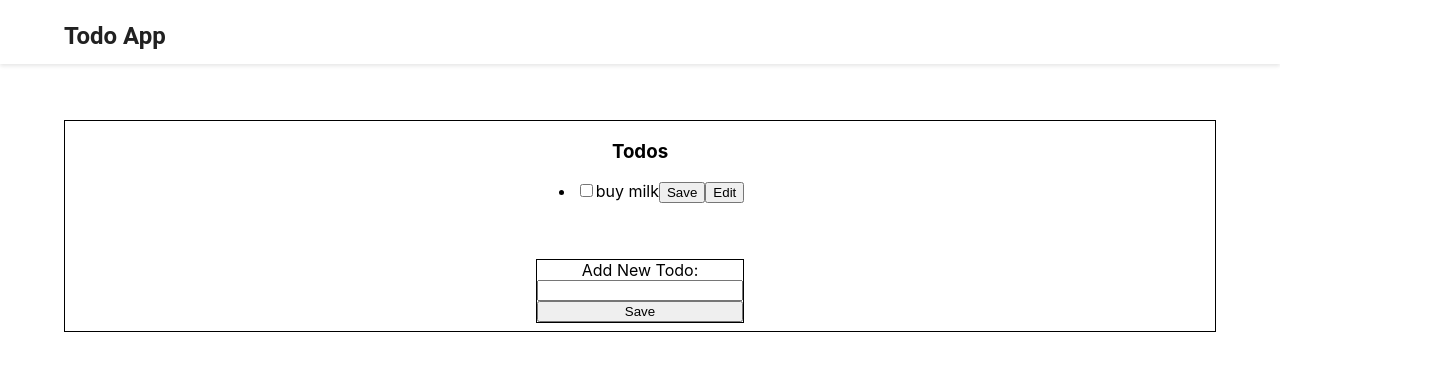
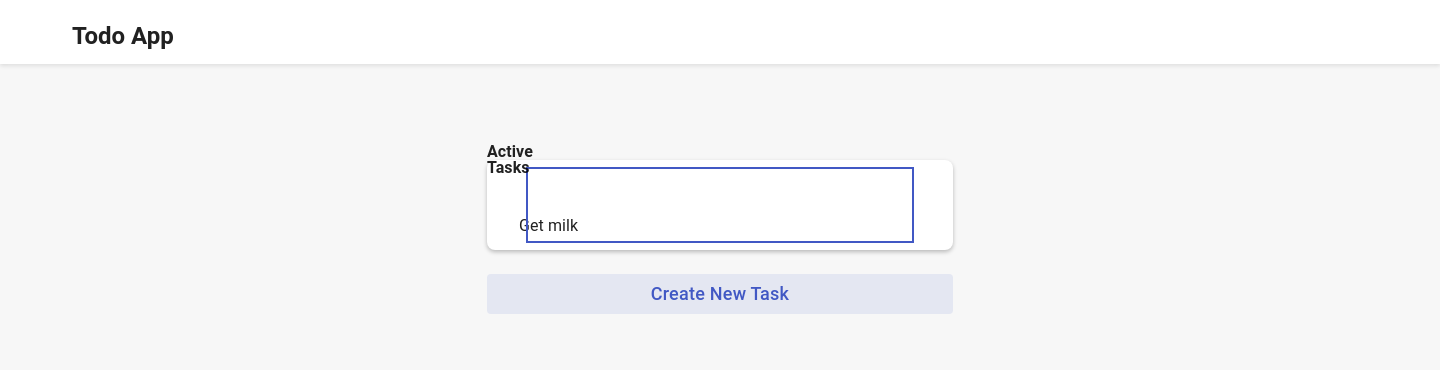
Before and after one commit to cremalab/israel-todo, a React (Create React App) app: page / in a window 1280 px wide. Shown: the top 370 px of the page, 1440 px wide, since content can reach past the window. Built offline with nearby package versions, Linux system fonts and the light colour scheme.

Commit message:
ADAIG-9: updating styling for app

```diff
--- a/package.json
+++ b/package.json
@@ -62,7 +62,7 @@
     "static": "serve -s build",
     "deps:graph": "depcruise --validate --output-type dot -- src | dot -T svg > dependency-graph.svg",
     "deps:report": "depcruise --validate --output-type err-html --output-to dependency-report.html -- src",
-    "test:ci": "cross-env CI=true run-s test:lint test:deps test:types \"test:unit -- -i\" test:visual:ci test:e2e:ci",
+    "test:ci": "cross-env CI=true run-s test:lint test:deps test:types \"test:unit -- -i\" ",
     "test:deps": "depcruise --validate -- src",
     "test:e2e": "cypress run",
     "test:e2e:ci": "cross-env CYPRESS_baseUrl=http://localhost:5000 start-server-and-test start:ci http://localhost:5000 \"cypress run --port 5052\"",
--- a/src/components/App/index.tsx
+++ b/src/components/App/index.tsx
@@ -7,28 +7,22 @@ export function App() {
         <p>Todo App</p>
       </div>
 
-      <div className="wrapper">
-        <div className="col">
-          <div>
-            <h3>Todos</h3>
-            <ul>
-              <li>
-                <div className="todo">
-                  <input type="checkbox" />
-                  <label>buy milk</label>
-                  <button>Save</button>
-                  <button>Edit</button>
-                </div>
-              </li>
-            </ul>
-          </div>
-          <div className="formSection">
-            <label htmlFor="newTodo">Add New Todo:</label>
-            <input type="text" name="newTodo" />
-            <button>Save</button>
+      <div className="active">
+        <div className="checkbox">
+          <div className="ellipse"></div>
+        </div>
+        <div className="content">
+          <div className="text-date">
+            <p className="text">Get milk</p>
           </div>
         </div>
       </div>
+
+      <h3 id="active-tasks">Active Tasks</h3>
+
+      <button className="large">
+        <p id="btn-text">Create New Task</p>
+      </button>
     </div>
   )
 }
--- a/src/components/App/styles.css
+++ b/src/components/App/styles.css
@@ -1,14 +1,23 @@
 .App {
-  text-align: center;
-  height: 100vh;
+  /* 1f. My List - Task Deleted */
+
+  position: relative;
+  width: 1440px;
+  height: 1024px;
+
+  /* Light Grey */
+
+  background: #f7f7f7;
 }
 
 #header {
+  /* App Header */
   position: absolute;
-  width: 100%;
+  width: 1440px;
   height: 64px;
   left: 0px;
   top: 0px;
+
   background: #ffffff;
   box-shadow: 0px 2px 4px rgba(0, 0, 0, 0.1);
 }
@@ -37,20 +46,235 @@ p {
   border: 1px black solid;
 }
 
-.formSection {
-  margin-top: 2.5em;
-  margin-bottom: 0.5em;
+.active {
+  /* Active */
+
+  /* Auto Layout */
+
   display: flex;
   flex-direction: column;
-  border: 1px black solid;
-}
+  align-items: flex-start;
+  padding: 16px;
 
-.col {
-  display: flex;
-  justify-content: center;
-  flex-direction: column;
+  position: absolute;
+  width: 466px;
+  height: 90px;
+  left: 487px;
+  top: 160px;
+
+  background: #ffffff;
+  box-shadow: 0px 2px 4px rgba(0, 0, 0, 0.25);
+  border-radius: 8px;
 }
 
 .todo {
-  display: inline-block;
+  /* Auto Layout */
+
+  display: flex;
+  flex-direction: column;
+  align-items: flex-start;
+  padding: 16px;
+  margin-top: 1em;
+  position: absolute;
+  width: 466px;
+  height: 90px;
+  left: 5%;
+  top: 160px;
+
+  background: #ffffff;
+  box-shadow: 0px 2px 4px rgba(0, 0, 0, 0.25);
+  border-radius: 8px;
 }
+
+#active-tasks {
+  /* Active Tasks */
+
+  position: absolute;
+  width: 92px;
+  height: 16px;
+  left: 487px;
+  top: 128px;
+
+  /* Body 1 / Bold */
+
+  font-family: Roboto;
+  font-style: normal;
+  font-weight: bold;
+  font-size: 16px;
+  line-height: 100%;
+  /* identical to box height, or 16px */
+
+  letter-spacing: 0.005em;
+
+  /* Text/Black/Active */
+
+  color: rgba(0, 0, 0, 0.87);
+}
+
+.large {
+  /* Secondary/Large */
+
+  /* Auto Layout */
+
+  display: flex;
+  flex-direction: row;
+  justify-content: center;
+  align-items: center;
+  padding: 0px 32px;
+
+  position: absolute;
+  width: 466px;
+  height: 40px;
+  left: 487px;
+  top: 274px;
+
+  /* Primary/10% */
+
+  background: rgba(65, 88, 196, 0.1);
+  border-radius: 4px;
+  border: none;
+}
+
+#btn-text {
+  /* Button Text */
+
+  position: static;
+  height: 18px;
+  left: 35.09%;
+  right: 35.09%;
+  top: calc(50% - 18px / 2);
+
+  /* Button/Large */
+
+  font-family: Roboto;
+  font-style: normal;
+  font-weight: 500;
+  font-size: 18px;
+  line-height: 100%;
+  /* identical to box height, or 18px */
+
+  text-align: center;
+  letter-spacing: 0.0125em;
+  text-transform: capitalize;
+
+  /* Primary */
+
+  color: #4158c4;
+
+  /* Inside Auto Layout */
+
+  flex: none;
+  order: 0;
+  flex-grow: 0;
+  margin: 0px 10px;
+}
+
+.content {
+  /* Content */
+
+  /* Auto Layout */
+
+  display: flex;
+  flex-direction: row;
+  align-items: flex-start;
+  padding: 0px;
+
+  position: static;
+  width: 434px;
+  height: 58px;
+  left: 16px;
+  top: 16px;
+
+  /* Inside Auto Layout */
+
+  flex: none;
+  order: 0;
+  flex-grow: 0;
+  margin: 10px 0px;
+}
+
+.text-date {
+  /* Text + Date */
+
+  /* Auto Layout */
+
+  display: flex;
+  flex-direction: column;
+  align-items: flex-start;
+  padding: 0px;
+
+  position: static;
+  width: 394px;
+  height: 58px;
+  left: 40px;
+  top: 0px;
+
+  /* Inside Auto Layout */
+
+  flex: none;
+  order: 1;
+  flex-grow: 1;
+  margin: 0px 16px;
+}
+
+.text {
+  /* Text */
+
+  position: static;
+  width: 394px;
+  height: 32px;
+  left: calc(50% - 394px / 2);
+  top: calc(50% - 32px / 2 - 13px);
+
+  /* Body 1/Regular */
+
+  font-family: Roboto;
+  font-style: normal;
+  font-weight: normal;
+  font-size: 16px;
+  line-height: 100%;
+  /* or 16px */
+
+  letter-spacing: 0.005em;
+
+  /* Text/Black/Active */
+
+  color: rgba(0, 0, 0, 0.87);
+
+  /* Inside Auto Layout */
+
+  flex: none;
+  order: 0;
+  align-self: stretch;
+  flex-grow: 0;
+  margin: 8px 0px;
+}
+.checkbox {
+  /* Checkbox/Unchecked */
+
+  position: static;
+  width: 24px;
+  height: 24px;
+  left: 0px;
+  top: 0px;
+
+  /* Inside Auto Layout */
+
+  flex: none;
+  order: 0;
+  flex-grow: 0;
+  margin: 0px 16px;
+}
+
+.ellipse {
+  position: absolute;
+  left: 8.33%;
+  right: 8.33%;
+  top: 8.33%;
+  bottom: 8.33%;
+
+  /* Primary */
+
+  border: 2px solid #4158c4;
+  box-sizing: border-box;
+}
```
